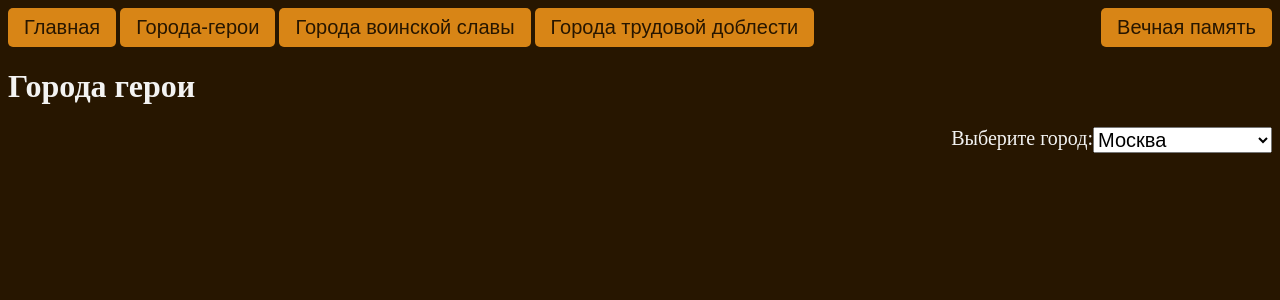
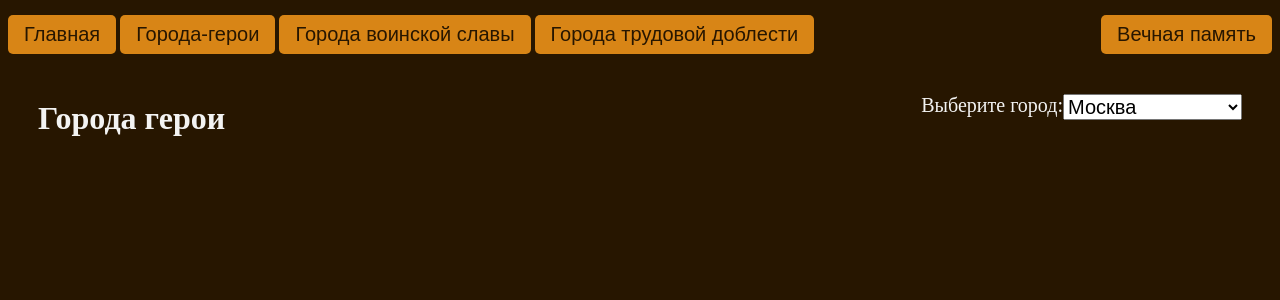
Before and after one commit to anishakool/museum, a Django app: page /gorodaGeroiPage in a window 1280 px wide. Shown: the top 300 px of the page. Run offline with Django 4.2, Linux system fonts and the light colour scheme; data comes from the database, SQL or seed files in the repository; both versions use the stored data as it was after the commit; parts of the project's set-up code (start-up, migrations or seed data) failed here and were passed over.

Commit message:
усталь уже

```diff
--- a/virtMuseum/virtuMuseum/myapp1/admin.py
+++ b/virtMuseum/virtuMuseum/myapp1/admin.py
@@ -1,4 +1,8 @@
 from django.contrib import admin
 from myapp1.models import gorodaGeroi
+from myapp1.models import gorodaSlavi
+from myapp1.models import gorodaDoblesti
 admin.site.register(gorodaGeroi)
+admin.site.register(gorodaSlavi)
+admin.site.register(gorodaDoblesti)
 # Register your models here.
--- a/virtMuseum/virtuMuseum/templates/gorodaGeroiPage.html
+++ b/virtMuseum/virtuMuseum/templates/gorodaGeroiPage.html
@@ -13,15 +13,31 @@
       padding: 8px 16px;
       font-size: 20px;
    }
+   .buttons{
+    margin-top: 15px;
+   }
+   .name{
+      float:left;
+      margin-top: 25px;
+      margin-left: 30px;
+   }
+   .spisok{
+        margin-top:40px;
+        margin-right: 30px;
+   }
+
     </style>
 </head>
 <body BGCOLOR="#271600" style="color:#f3f3f2">
-    <button type="button" onclick="location.href='mainPage'" >Главная</button>
-    <button type="button" onclick="location.href='gorodaGeroiPage'">Города-герои</button>
-    <button type="button" onclick="location.href='gorodaSlaviPage'">Города воинской славы</button>
-    <button type="button" onclick="location.href='gorodaDoblestiPage'">Города трудовой доблести</button>
-    <button type="button" onclick="location.href='memoryPage'" style="float: right">Вечная память</button>
-    <h1>Города герои</h1>
+<div class="buttons">
+        <button type="button" onclick="location.href='mainPage'" >Главная</button>
+        <button type="button" onclick="location.href='gorodaGeroiPage'">Города-герои</button>
+        <button type="button" onclick="location.href='gorodaSlaviPage'">Города воинской славы</button>
+        <button type="button" onclick="location.href='gorodaDoblestiPage'">Города трудовой доблести</button>
+        <button type="button" onclick="location.href='memoryPage'" style="float: right">Вечная память</button>
+</div>
+    <div class="name"><h1>Города герои</h1></div>
+    <div class="spisok">
     <form>
       <select id="cityGeroi" name="cityGeroi" style="float: right; font-size: 20px">
           {%for opt in names%}
@@ -34,5 +50,6 @@
       </select>
          <label for="cityGeroi" style="float: right; font-size: 20px">Выберите город:</label>
     </form>
+</div>
 </body>
 </html>
```
Also changed, not shown: virtMuseum/virtuMuseum/myapp1/models.py (+22 -1 lines), virtMuseum/virtuMuseum/db.sqlite3, virtMuseum/virtuMuseum/myapp1/migrations/0003_alter_gorodageroi_rankgeroi.py (added), virtMuseum/virtuMuseum/myapp1/migrations/0004_alter_gorodageroi_rankgeroi.py (added), virtMuseum/virtuMuseum/myapp1/migrations/0005_alter_gorodageroi_rankgeroi.py (added), virtMuseum/virtuMuseum/myapp1/migrations/0006_gorodadoblesti_gorodaslavi_and_more.py (added), virtMuseum/virtuMuseum/myapp1/migrations/0007_rename_name_gorodadoblesti_namedoblesti_and_more.py (added).
